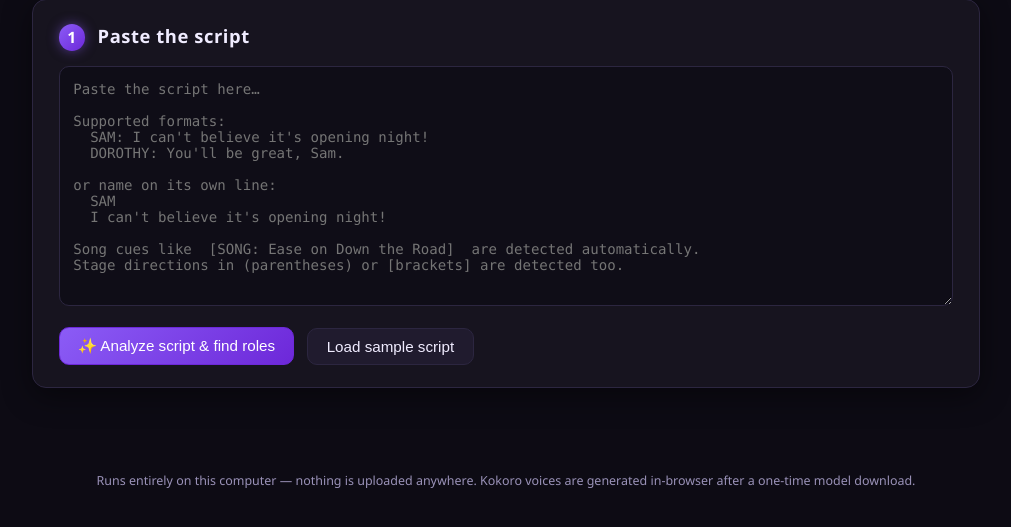
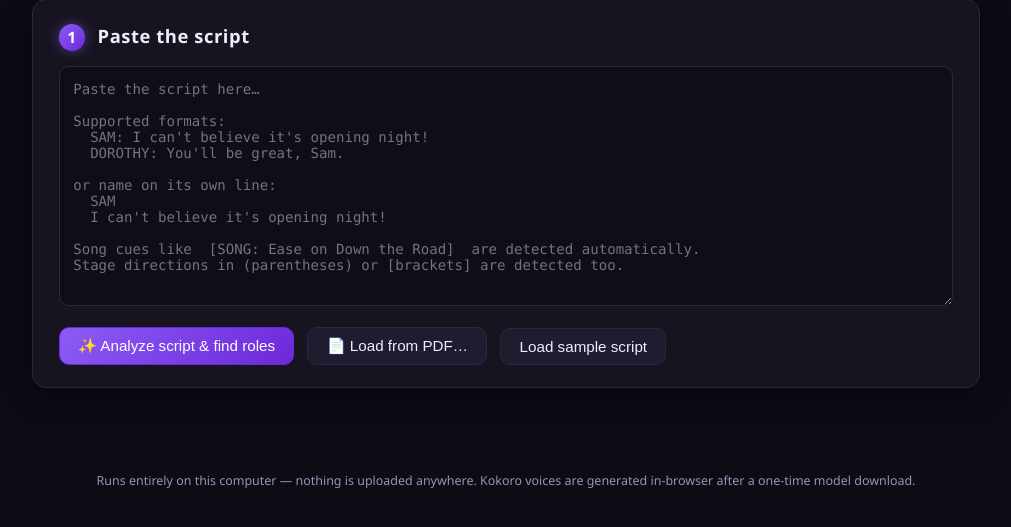
Before and after one commit to ben16stuart/SamsPlayPractice, a Flask app: page / in a window 1280 px wide. Shown: the part 196-723 px from the top of the page, without its empty margins (134-1145 px from the left). Run offline with Flask 3, Linux system fonts and the light colour scheme.

Commit message:
Add PDF script upload with local text extraction (no AI required)
New /api/extract_pdf endpoint reads a PDF's embedded text layer with pypdf
and fills the script box for review before analysis. Scanned (image-only)
PDFs are detected and reported with OCR suggestions instead of failing
silently.

Co-Authored-By: Claude Fable 5 <noreply@anthropic.com>
Claude-Session: https://claude.ai/code/session_011H2pszDaPZmRAZYEgX2BLd

```diff
--- a/app.py
+++ b/app.py
@@ -19,6 +19,8 @@ try:
     import anthropic
 except ImportError:  # AI parsing optional — heuristic parser still works
     anthropic = None
+
+from pypdf import PdfReader
 
 app = Flask(__name__)
 
@@ -239,6 +241,31 @@ def index():
     return render_template("index.html")
 
 
+@app.post("/api/extract_pdf")
+def api_extract_pdf():
+    """Extract the text layer of an uploaded PDF — no AI involved.
+    Scanned/image-only PDFs have no text layer and are reported as such."""
+    file = request.files.get("pdf")
+    if file is None:
+        return jsonify({"error": "no file uploaded"}), 400
+    try:
+        reader = PdfReader(file.stream)
+        pages = [page.extract_text() or "" for page in reader.pages]
+    except Exception as e:  # noqa: BLE001 — encrypted/corrupt PDFs etc.
+        return jsonify({"error": f"could not read PDF: {e}"}), 400
+
+    text = "\n\n".join(p.strip() for p in pages if p.strip())
+    # A script page has hundreds of characters; near-empty output means the
+    # PDF is a scan (images of pages) with no embedded text.
+    if len(text) < 40 * max(1, len(pages)):
+        return jsonify({
+            "error": "This PDF appears to be a scan (no embedded text). "
+                     "Re-export it from the original document, run OCR on it, "
+                     "or paste the script text manually."
+        }), 422
+    return jsonify({"text": text, "pages": len(pages)})
+
+
 @app.post("/api/parse")
 def api_parse():
     data = request.get_json(silent=True) or {}
--- a/requirements.txt
+++ b/requirements.txt
@@ -1,2 +1,3 @@
 flask>=3.0
 anthropic>=0.75
+pypdf>=5.0
--- a/static/app.js
+++ b/static/app.js
@@ -520,6 +520,27 @@ async function ensureEngineReady() {
 $('parse-btn').onclick = analyzeScript;
 $('sample-btn').onclick = () => { $('script-input').value = SAMPLE_SCRIPT; analyzeScript(); };
 
+$('pdf-btn').onclick = () => $('pdf-input').click();
+$('pdf-input').onchange = async () => {
+  const file = $('pdf-input').files[0];
+  if (!file) return;
+  const status = $('pdf-status');
+  status.classList.remove('hidden');
+  status.textContent = `📄 Extracting text from ${file.name}…`;
+  const form = new FormData();
+  form.append('pdf', file);
+  try {
+    const res = await fetch('/api/extract_pdf', { method: 'POST', body: form });
+    const data = await res.json();
+    if (!res.ok) throw new Error(data.error || `server returned ${res.status}`);
+    $('script-input').value = data.text;
+    status.textContent = `📄 Extracted ${data.pages} page${data.pages === 1 ? '' : 's'} from ${file.name} — review the text, then Analyze.`;
+  } catch (e) {
+    status.textContent = `⚠️ ${e.message}`;
+  }
+  $('pdf-input').value = ''; // allow re-selecting the same file
+};
+
 $('engine-select').onchange = async () => {
   stopAll();
   state.engine = engines[$('engine-select').value];
--- a/templates/index.html
+++ b/templates/index.html
@@ -32,10 +32,13 @@ or name on its own line:
 
 Song cues like  [SONG: Ease on Down the Road]  are detected automatically.
 Stage directions in (parentheses) or [brackets] are detected too."></textarea>
-    <div class="row">
+    <div class="row wrap">
       <button id="parse-btn" class="primary">✨ Analyze script &amp; find roles</button>
+      <button id="pdf-btn">📄 Load from PDF…</button>
+      <input type="file" id="pdf-input" accept="application/pdf,.pdf" class="hidden">
       <button id="sample-btn">Load sample script</button>
     </div>
+    <div id="pdf-status" class="notice hidden"></div>
   </section>
 
   <!-- ============ STEP 2: ROLES & VOICES ============ -->
```
Also changed, not shown: README.md.
